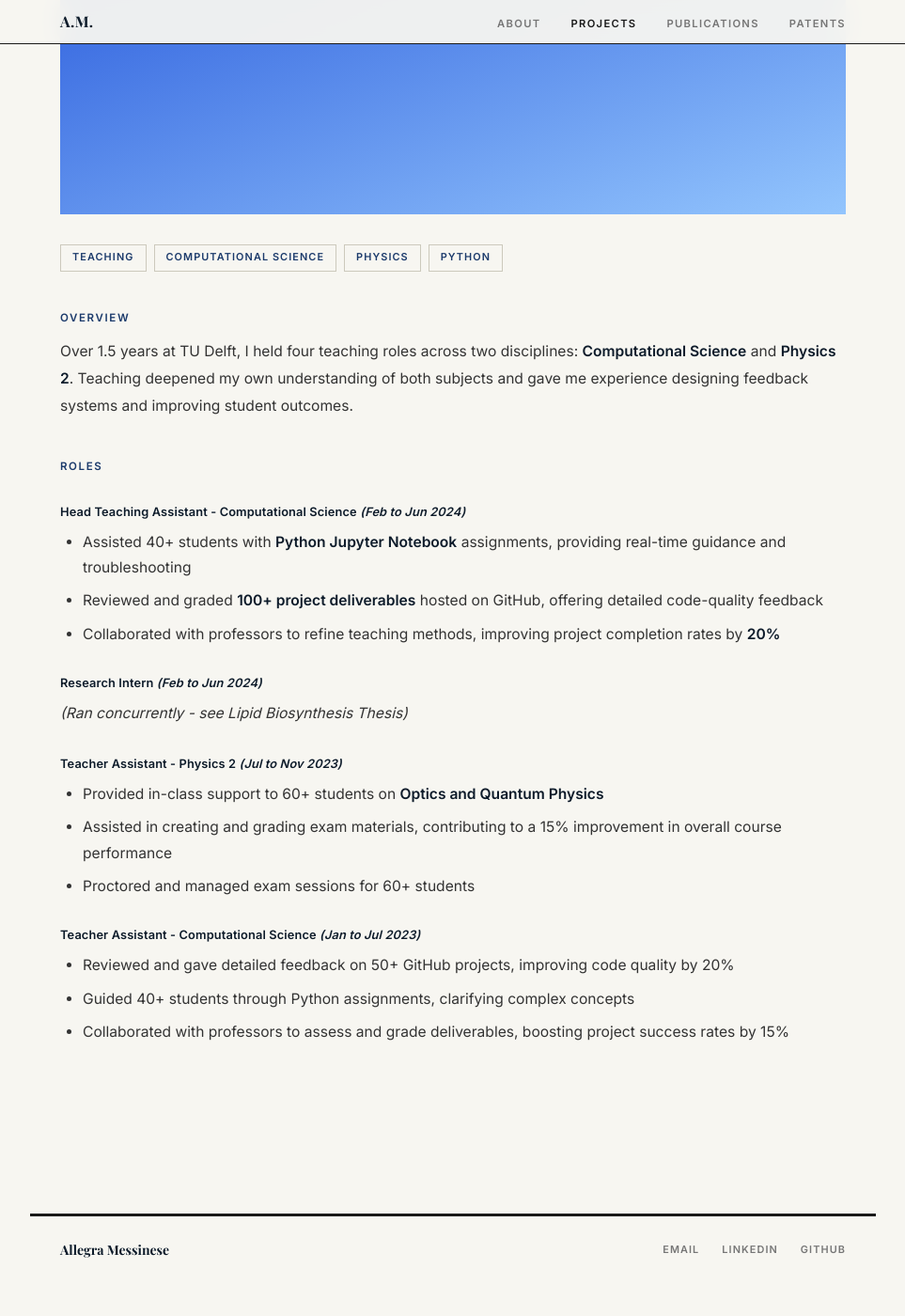
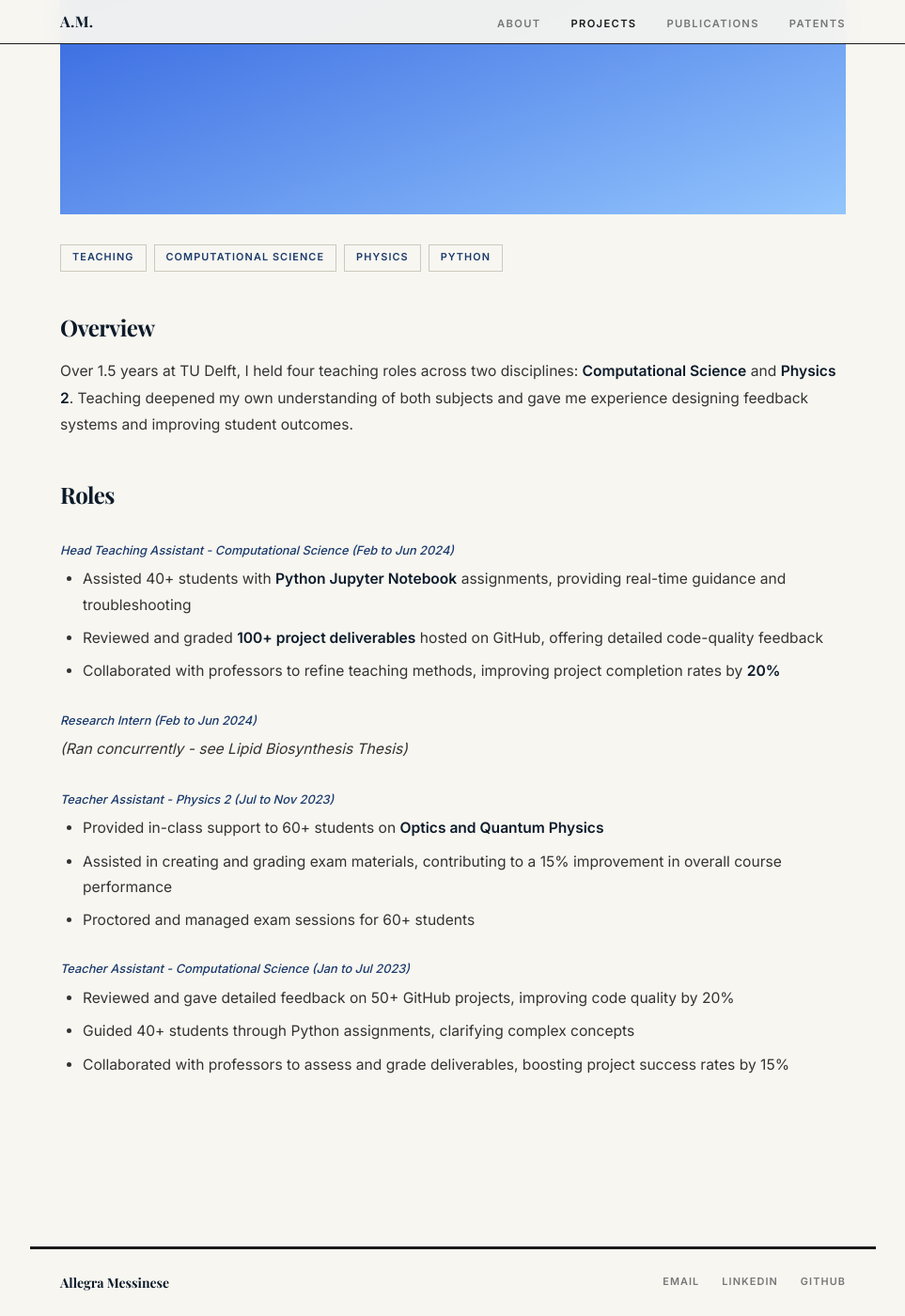
Before and after one commit to allimessinese/allimessinese.github.io, a Jekyll site: the page built from _projects/tu-delft-teaching.md, in a window 1280 px wide and 1400 px high, scrolled down 465 px. Shown: the whole window at 94% size, without its empty margins (158-1121 px from the left). Built offline with Jekyll 4.4.1, drawn with Linux system fonts in a browser that asks for light colours; some web fonts are replaced; before the commit the page ends 1830 px from its top, so only the background shows below that.

Commit message:
Restyle h3 role titles to subtle italic; revert h2 to original
h2 back to Playfair Display 700. h3 (role/sub-section titles) now Inter
0.8rem italic weight-500 navy — present but not dominant.

Co-Authored-By: Claude Sonnet 4.6 <noreply@anthropic.com>

```diff
--- a/assets/css/main.css
+++ b/assets/css/main.css
@@ -348,21 +348,20 @@ img { max-width: 100%; display: block; }
   margin: 0 auto 0 0;
 }
 .article-detail-body h2 {
-  font-family: var(--ff-body);
-  font-size: 0.72rem;
-  font-weight: 600;
-  text-transform: uppercase;
-  letter-spacing: 0.14em;
-  color: var(--navy);
+  font-family: var(--ff-display);
+  font-size: 1.5rem;
+  font-weight: 700;
+  color: var(--navy-dark);
   margin: 2.5rem 0 0.75rem;
+  letter-spacing: -0.02em;
 }
 .article-detail-body h3 {
   font-family: var(--ff-body);
   font-size: 0.8rem;
-  font-weight: 600;
-  color: var(--navy-dark);
-  margin: 1.75rem 0 0.5rem;
-  letter-spacing: 0.01em;
+  font-weight: 500;
+  color: var(--navy);
+  margin: 1.75rem 0 0.4rem;
+  font-style: italic;
 }
 .article-detail-body p {
   font-size: 0.975rem;
```
